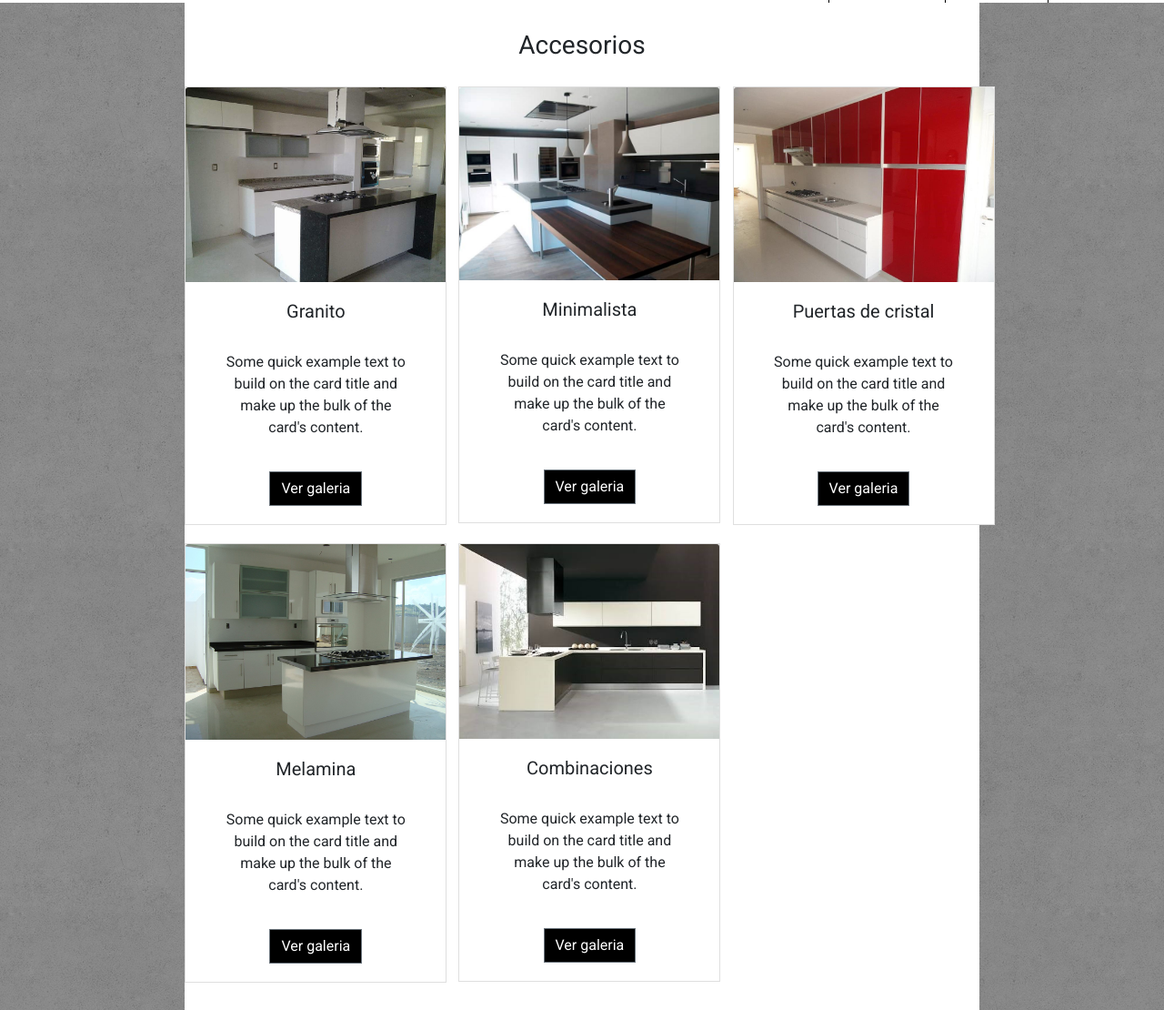
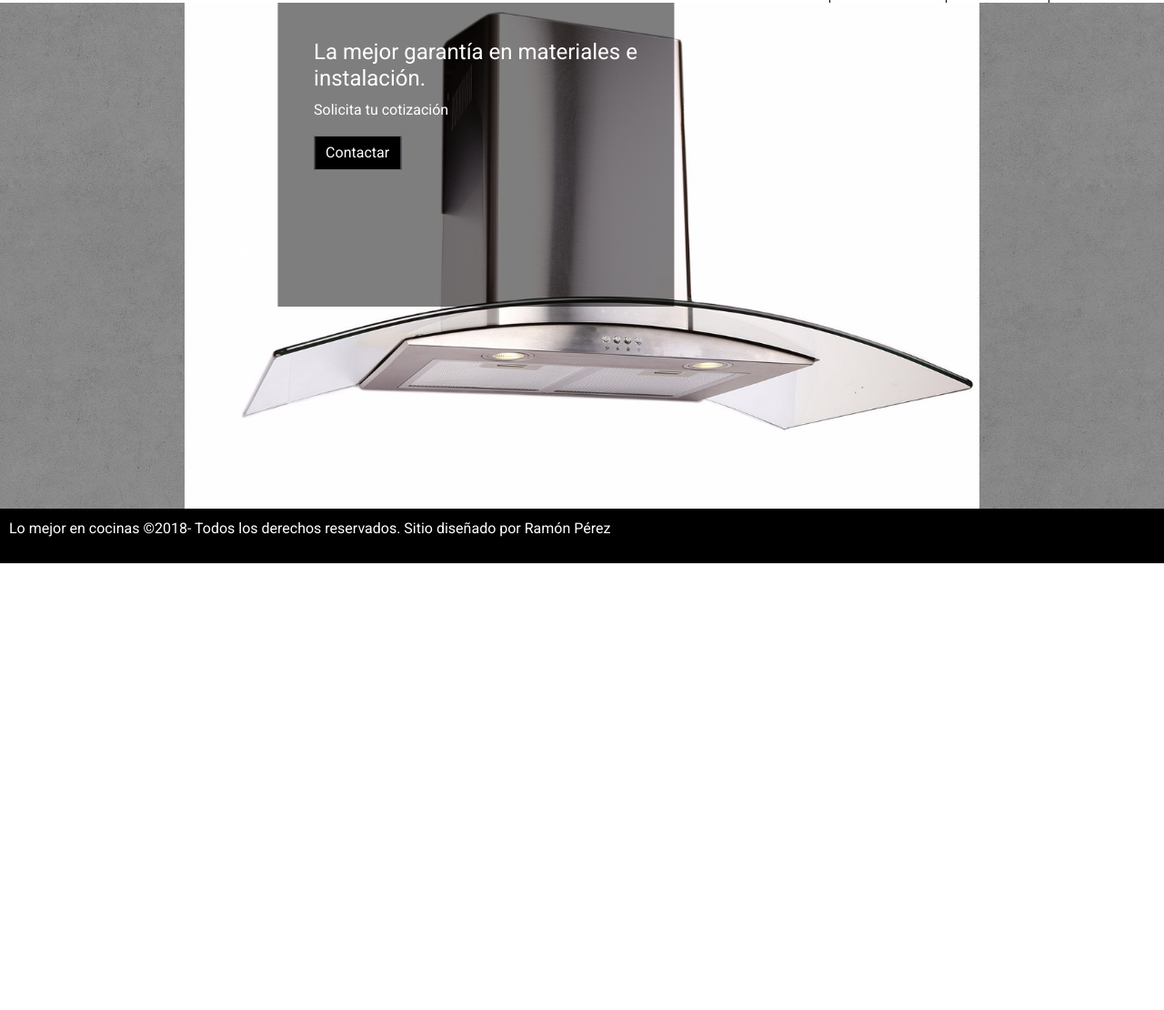
Before and after one commit to RamonPR92/LoMejorEnCocinas, a plain HTML site: page Web/accesorios.html in a window 1280 px wide. Shown: the part 211-1321 px from the top of the page at 91% size. After the commit the page ends 830 px from the top, so only its background shows below. Drawn offline with Linux system fonts and the light colour scheme.

Commit message:
Se agrego un slider para los accesoriosy las fotografias para la seccion de accesorios

```diff
--- a/Web/accesorios.html
+++ b/Web/accesorios.html
@@ -24,11 +24,6 @@
     });
 </script>
 
-<script>
-    $('.carousel').carousel({
-        interval: 1000
-    });
-</script>
 
 <body>
 
@@ -77,92 +72,72 @@
                 </ul>
 
             </nav>
-            <!--Slider-->
         </header>
 
     </div>
     <div class="contenido">
 
         <!--Cocinas-->
-        <div  class="row cocinas">
+        <div  class="row accesorios">
             <div class="col-lg-2">
 
             </div>
-            <div class="col-lg-8 cuerpo">
-                <h3>Accesorios</h3>
-                <di class="row">
-                    <div class="col-lg-4">
-                        <div class="card" style="width: 18rem;">
-                            <img class="card-img-top" src="images/cocinas/granito/granito_1.jpg" alt="Card image cap">
-                            <div class="card-body">
-                                <h5 class="card-title">Granito</h5>
-                                <p class="card-text">Some quick example text to build on the card title and make up the bulk of the card's content.</p>
-                                <a href="images/cocinas/granito/granito_1.jpg" data-lightbox="granito" class="btn btn-secondary">Ver galeria</a>
-                                <a href="images/cocinas/granito/granito_2.jpg" data-lightbox="granito"></a>
-                                <a href="images/cocinas/granito/granito_3.jpg" data-lightbox="granito"></a>
-                                <a href="images/cocinas/granito/granito_4.jpg" data-lightbox="granito"></a>
-                                <a href="images/cocinas/granito/granito_5.jpg" data-lightbox="granito"></a>
+            <div class="col-lg-8 ">
+                <div id="sliderCocinas" class="carousel slide" data-ride="carousel">
+
+                    <div class="carousel-inner">
+                        <div class="carousel-item active">
+                            <img class="d-block w-100" src="images/accesorios/campana1.png" alt="First slide">
+                            <div class="carousel-caption">
+                                <h2>
+                                    La cocina que usted imagino nosotros lo hacemos posible.
+                                </h2>
+
+                                <div class="sub-caption">
+                                    <p>Solicita tu cotización</p>
+                                    <a href="contacto.html" role="button" class="btn btn-secondary">Contactar</a>
+                                </div>
+
+                            </div>
+                        </div>
+                        <div class="carousel-item">
+                            <img class="d-block w-100" src="images/accesorios/campana1.png" alt="Second slide">
+                            <div class="carousel-caption">
+                                <h2>
+                                    La mejor garantía en materiales e instalación.
+                                </h2>
+
+                                <div class="sub-caption">
+                                    <p>Solicita tu cotización</p>
+                                    <a href="contacto.html" role="button" class="btn btn-secondary">Contactar</a>
+                                </div>
+
+                            </div>
+                        </div>
+                        <div class="carousel-item">
+                            <img class="d-block w-100" src="images/accesorios/campana1.png" alt="Third slide">
+                            <div class="carousel-caption">
+                                <h2>
+                                    Nuestra mejor publicidad es la recomendación de nuestros clientes.
+                                </h2>
+
+                                <div class="sub-caption">
+                                    <p>Solicita tu cotización</p>
+                                    <a href="contacto.html" role="button" class="btn btn-secondary">Contactar</a>
+                                </div>
+
                             </div>
                         </div>
                     </div>
-                    <div class="col-lg-4">
-                        <div class="card" style="width: 18rem;">
-                            <img class="card-img-top" src="images/cocinas/minimalista/minimalista_1.jpg" alt="Card image cap">
-                            <div class="card-body">
-                                <h5 class="card-title">Minimalista</h5>
-                                <p class="card-text">Some quick example text to build on the card title and make up the bulk of the card's content.</p>
-                                <a href="images/cocinas/minimalista/minimalista_1.jpg" class="btn btn-secondary" data-lightbox="minimalista">Ver galeria</a>
-                                <a href="images/cocinas/minimalista/minimalista_2.jpg" data-lightbox="minimalista"></a>
-                                <a href="images/cocinas/minimalista/minimalista_3.jpg" data-lightbox="minimalista"></a><a href="images/cocinas/minimalista/minimalista_4.jpg" data-lightbox="minimalista"></a><a href="images/cocinas/minimalista/minimalista_5.jpg" data-lightbox="minimalista"></a>
-                            </div>
-                        </div>
-                    </div>
-                    <div class="col-lg-4">
-                        <div class="card" style="width: 18rem;">
-                            <img class="card-img-top" src="images/cocinas/cristal/cristal_5.jpg" alt="Card image cap">
-                            <div class="card-body">
-                                <h5 class="card-title">Puertas de cristal</h5>
-                                <p class="card-text">Some quick example text to build on the card title and make up the bulk of the card's content.</p>
-                                <a href="images/cocinas/cristal/cristal_5.jpg" class="btn btn-secondary" data-lightbox="cristal">Ver galeria</a>
-                                <a href="images/cocinas/cristal/cristal_4.jpg" data-lightbox="cristal"></a>
-                                <a href="images/cocinas/cristal/cristal_3.jpg" data-lightbox="cristal"></a><a href="images/cocinas/cristal/cristal_2.jpg" data-lightbox="cristal"></a><a href="images/cocinas/cristal/cristal_1.jpg" data-lightbox="cristal"></a>
-                            </div>
-                        </div>
-                    </div>
-                    <div class="col-lg-4">
-                        <div class="card" style="width: 18rem;">
-                            <img class="card-img-top" src="images/cocinas/melamina/melamina_3.jpg" alt="Card image cap">
-                            <div class="card-body">
-                                <h5 class="card-title">Melamina</h5>
-                                <p class="card-text">Some quick example text to build on the card title and make up the bulk of the card's content.</p>
-                                <a href="images/cocinas/melamina/melamina_3.jpg" class="btn btn-secondary" data-lightbox="melamina">Ver galeria</a>
-                                <a href="images/cocinas/melamina/melamina_1.jpg" data-lightbox="melamina"></a>
-                                <a href="images/cocinas/melamina/melamina_2.jpg" data-lightbox="melamina"></a>
-                                <a href="images/cocinas/melamina/melamina_4.jpg" data-lightbox="melamina"></a>
-                                <a href="images/cocinas/melamina/melamina_5.jpg" data-lightbox="melamina"></a>
-                                <a href="images/cocinas/melamina/melamina_6.jpg" data-lightbox="melamina"></a>
-                                <a href="images/cocinas/melamina/melamina_7.jpg" data-lightbox="melamina"></a>
-                            </div>
-                        </div>
-                    </div>
-                    <div class="col-lg-4">
-                        <div class="card" style="width: 18rem;">
-                            <img class="card-img-top" src="images/cocinas/combinacion/combinacion_4.jpg" alt="Card image cap">
-                            <div class="card-body">
-                                <h5 class="card-title">Combinaciones</h5>
-                                <p class="card-text">Some quick example text to build on the card title and make up the bulk of the card's content.</p>
-                                <a href="images/cocinas/combinacion/combinacion_4.jpg" class="btn btn-secondary" data-lightbox="combinaciones">Ver galeria</a>
-                                <a href="images/cocinas/combinacion/combinacion_1.jpg" data-lightbox="combinaciones"></a>
-                                <a href="images/cocinas/combinacion/combinacion_2.jpg" data-lightbox="combinaciones"></a>
-                                <a href="images/cocinas/combinacion/combinacion_3.jpg" data-lightbox="combinaciones"></a>
-                                <a href="images/cocinas/combinacion/combinacion_5.jpg" data-lightbox="combinaciones"></a>
-                                <a href="images/cocinas/combinacion/combinacion_6.jpg" data-lightbox="combinaciones"></a>
-                                <a href="images/cocinas/combinacion/combinacion_7.jpg" data-lightbox="combinaciones"></a>
-                            </div>
-                        </div>
-                    </div>
-                </di>
-
+                    <a class="carousel-control-prev" href="#sliderCocinas" role="button" data-slide="prev">
+                        <span class="carousel-control-prev-icon" aria-hidden="true"></span>
+                        <span class="sr-only">Previous</span>
+                    </a>
+                    <a class="carousel-control-next" href="#sliderCocinas" role="button" data-slide="next">
+                        <span class="carousel-control-next-icon" aria-hidden="true"></span>
+                        <span class="sr-only">Next</span>
+                    </a>
+                </div>
             </div>
             <div class="col-lg-2">
 
--- a/Web/css/style.css
+++ b/Web/css/style.css
@@ -242,6 +242,9 @@ nav ul li a:hover{
 /****************
 *   ACCESORIOS  *
 *****************/
+.accesorios{
+
+}
 /****************
 *   CONTACTO  *
 *****************/
```
Also changed, not shown: Web/images/accesorios/bisa.png (added), Web/images/accesorios/cam.png (added), Web/images/accesorios/campana.png (added), Web/images/accesorios/cor.png (added), Web/images/accesorios/est.png (added), Web/images/accesorios/jal.png (added), Web/images/accesorios/m.png (added), Web/images/accesorios/mez.png (added), Web/images/accesorios/parrilla.png (added), Web/images/accesorios/parrilla1.png (added), Web/images/accesorios/parrilla2.png (added), Web/images/accesorios/parrilla3.png (added), Web/images/accesorios/pp.png (added), Web/images/accesorios/tar.png (added), 4 more files.
